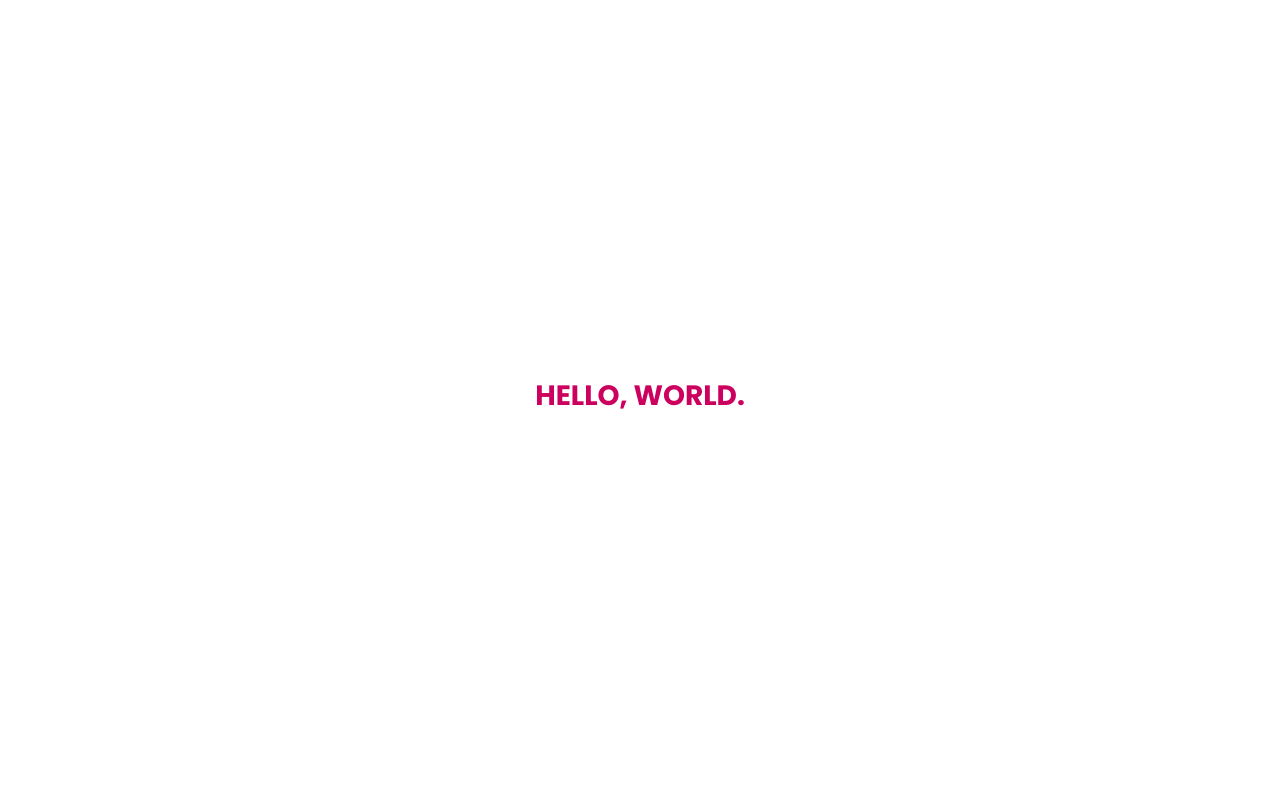
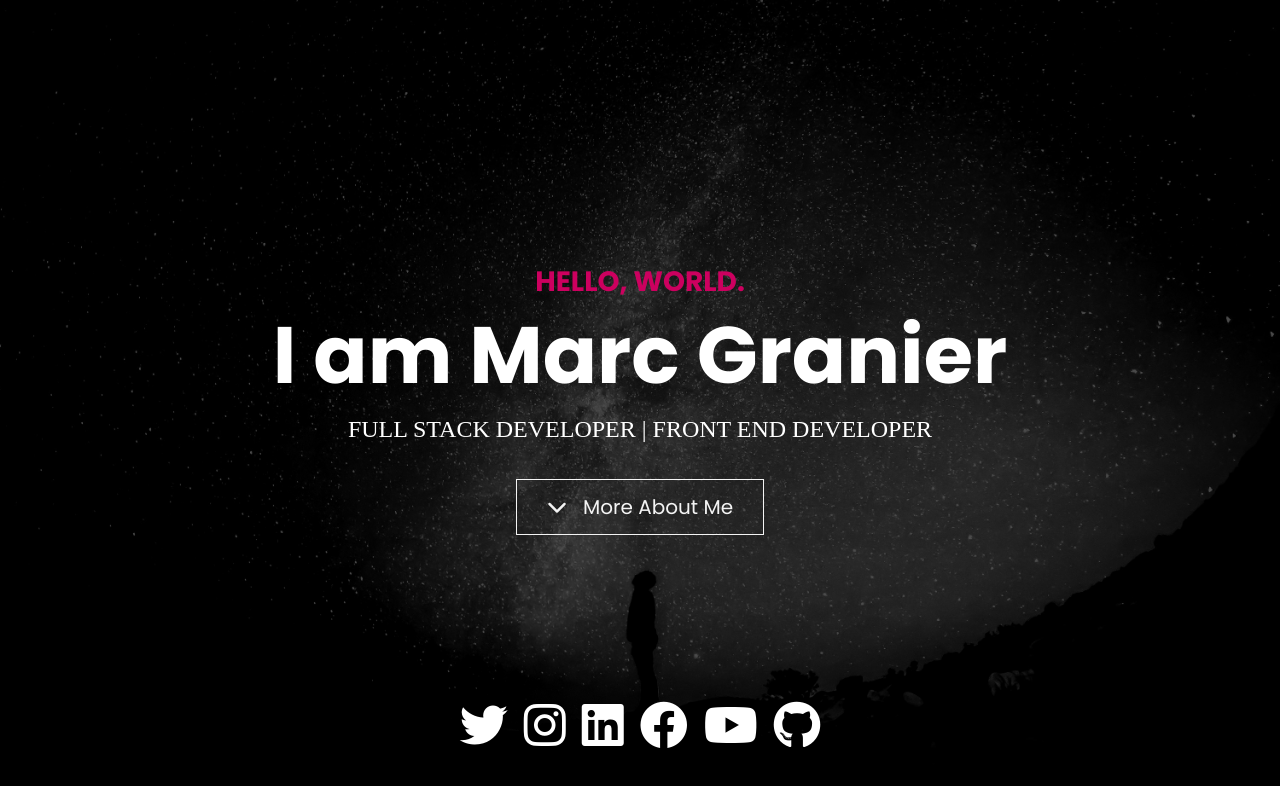
Before and after one commit to MarcGranier/Portfolio-Website, a website: page index.html in a window 1280 px wide. Drawn offline with nearby package versions, Linux system fonts and the light colour scheme; files that its build step writes are made by us from their sources.

Commit message:
Header with Overlay

```diff
--- a/index.html
+++ b/index.html
@@ -24,6 +24,44 @@
 				class="text-container position-relative d-flex flex-column justify-content-center align-items-center h-100"
 			>
 				<h5 class="text-primary fs-3 fw-bold text-uppercase">Hello, World.</h5>
+				<h1 id="typing-text" class="display-1 fw-bold text-white">
+					I am Marc Granier
+				</h1>
+				<p class="roles text-white text-uppercase fs-4">
+					<span>Full Stack Developer | </span>
+					<span>Front End Developer</span>
+				</p>
+				<a href="#about" class="btn btn-outline-light btn-lg mt-3">
+					<div class="d-flex">
+						<div class="me-3">
+							<i class="fas fa-chevron-down"></i>
+						</div>
+						<div class="text-start">
+							<span>More About Me</span>
+						</div>
+					</div>
+				</a>
+
+				<div class="social d-flex gap-3 position-absolute">
+					<a href="#">
+						<i class="fab fa-twitter fa-3x text-white"></i>
+					</a>
+					<a href="#">
+						<i class="fab fa-instagram fa-3x text-white"></i>
+					</a>
+					<a href="#">
+						<i class="fab fa-linkedin fa-3x text-white"></i>
+					</a>
+					<a href="#">
+						<i class="fab fa-facebook fa-3x text-white"></i>
+					</a>
+					<a href="#">
+						<i class="fab fa-youtube fa-3x text-white"></i>
+					</a>
+					<a href="#">
+						<i class="fab fa-github fa-3x text-white"></i>
+					</a>
+				</div>
 			</div>
 		</header>
 
--- a/scss/styles.scss
+++ b/scss/styles.scss
@@ -0,0 +1,37 @@
+.header {
+	background: #151515 url('../images/intro-bg.jpg') center center no-repeat;
+	background-size: cover;
+	background-attachment: fixed;
+}
+
+.header::after {
+	content: '';
+	position: absolute;
+	top: 0;
+	left: 0;
+	width: 100%;
+	height: 100%;
+	background: rgba(0, 0, 0, 0.7);
+}
+
+.header .text-container {
+	z-index: 10;
+}
+
+header .roles {
+	font-family: 'lora-regular', serif;
+}
+
+.header .social {
+	bottom: 50px;
+}
+
+@media (max-width: 767px) {
+	.header .social i {
+		font-size: 30px;
+	}
+
+	.header .roles {
+		font-size: 18px !important;
+	}
+}
```
